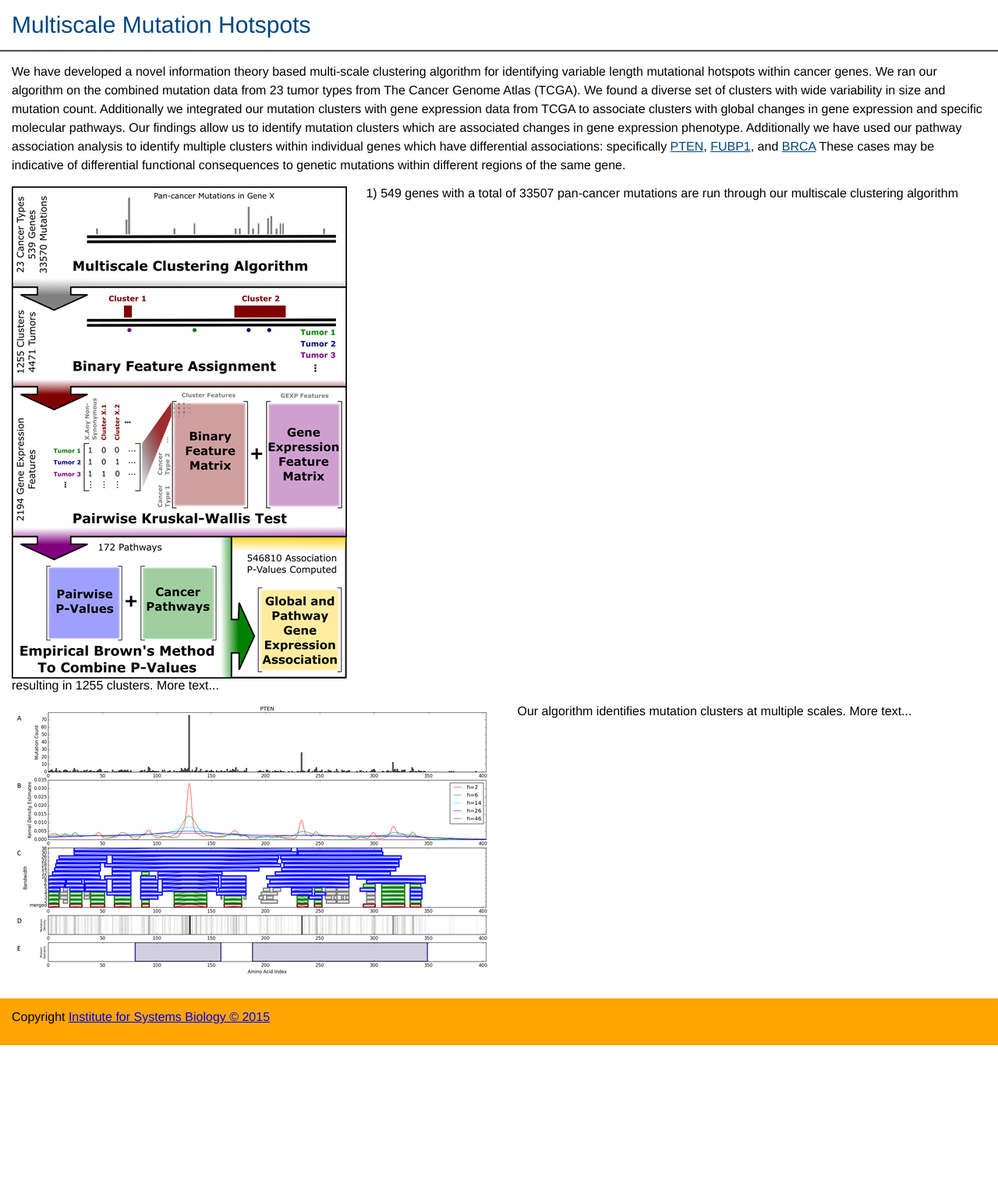
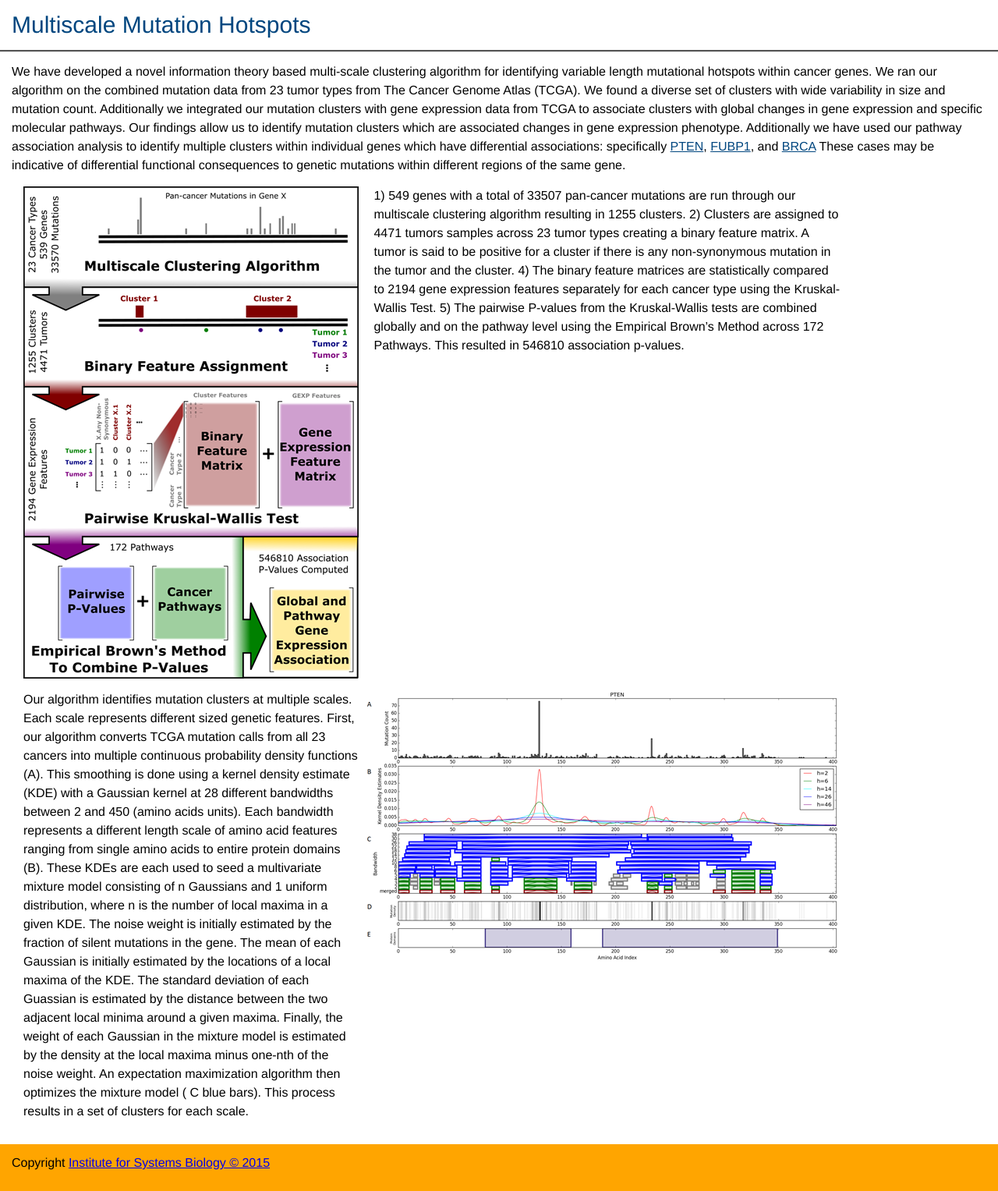
Before and after one commit to cancerregulome/multiscale-mutation-hotspots, a Flask app: page / in a window 1280 px wide. Shown: the whole page at 78% size. Before the commit the page ends 1340 px from the top, so only its background shows below. Run offline with Flask 2, Linux system fonts and the light colour scheme.

Commit message:
Uniform line height. Changed text positioning by images. Added text.

```diff
--- a/static/css/landing.css
+++ b/static/css/landing.css
@@ -1,4 +1,4 @@
-.abstract {
+.text-content {
     line-height: 1.5em;
 }
 
@@ -11,26 +11,32 @@
 }
 
 .method_summary {
-    display: block;
-    margin: 15px 0px;
-    text-align: left;
+    margin: 15px;
 }
 
 .method_summary img {
+    display: inline-block;
     vertical-align: top;
-    margin-right: 20px
+}
+
+.method_summary span {
+    display: inline-block;
+    padding: 0 15px 0 15px;
+    width: 600px;
 }
 
 .algorithm_overview {
-    display: block;
-    margin: 15px 0px;
-}
-
-.algorithm_overview {
-    text-align: left;
+    margin: 15px;
 }
 
 .algorithm_overview img {
+    display: inline-block;
     vertical-align: top;
     margin-right: 20px;
 }
+
+.algorithm_overview span {
+    display: inline-block;
+    text-align: left;
+    width: 430px;
+}
--- a/templates/hotspots/landing.html
+++ b/templates/hotspots/landing.html
@@ -5,7 +5,7 @@
 {% endblock %}
 {% block title %}Multiscale Mutation Hotspots{% endblock %}
 {%  block content %}
-    <div class="abstract">
+    <div class="abstract text-content">
         We have developed a novel information theory based multi-scale clustering algorithm for identifying variable
         length mutational hotspots within cancer genes. We ran our algorithm on the combined mutation data from 23 tumor
         types from The Cancer Genome Atlas (TCGA). We found a diverse set of clusters with wide variability in size and
@@ -16,21 +16,20 @@
         differential associations: specifically
         <a href="/seqpeek/?gene=PTEN&tumor=UCEC">PTEN</a>,
         <a href="/seqpeek/?gene=FUBP1&tumor=LGG">FUBP1</a>, and
-        <a href="/seqpeek/?gene=CDH1&tumor=UCEC">BRCA</a>
+        <a href="/seqpeek/?gene=CDH1&tumor=BRCA">BRCA</a>
         These cases may be indicative of differential
         functional consequences to genetic mutations within different regions of the same gene.
     </div>
     <div class="method_summary">
         <img width="430" height="631" src="static/img/methodology_summary.png"/>
-        <span>
-            1) 549 genes with a total of 33507 pan-cancer mutations are run through our multiscale clustering algorithm
-            resulting in 1255 clusters. More text...
+        <span class="text-content">
+            1) 549 genes with a total of 33507 pan-cancer mutations are run through our multiscale clustering algorithm resulting in 1255 clusters. 2) Clusters are assigned to 4471 tumors samples across 23 tumor types creating a binary feature matrix. A tumor is said to be positive for a cluster if there is any non-synonymous mutation in the tumor and the cluster. 4) The binary feature matrices are statistically compared to 2194 gene expression features separately for each cancer type using the Kruskal-Wallis Test. 5) The pairwise P-values from the Kruskal-Wallis tests are combined globally and on the pathway level using the Empirical Brown’s Method across 172 Pathways. This resulted in 546810 association p-values.
         </span>
     </div>
     <div class="algorithm_overview">
+        <span class="text-content">
+            Our algorithm identifies mutation clusters at multiple scales. Each scale represents different sized genetic features. First, our algorithm converts TCGA mutation calls from all 23 cancers into multiple continuous probability density functions (A). This smoothing is done using a kernel density estimate (KDE) with a Gaussian kernel at 28 different bandwidths between 2 and 450 (amino acids units). Each bandwidth represents a different length scale of amino acid features ranging from single amino acids to entire protein domains (B). These KDEs are each used to seed a multivariate mixture model consisting of n Gaussians and 1 uniform distribution, where n is the number of local maxima in a given KDE. The noise weight is initially estimated by the fraction of silent mutations in the gene. The mean of each Gaussian is initially estimated by the locations of a local maxima of the KDE. The standard deviation of each Guassian is estimated by the distance between the two adjacent local minima around a given maxima. Finally, the weight of each Gaussian in the mixture model is estimated by the density at the local maxima minus one-nth of the noise weight. An expectation maximization algorithm then optimizes the mixture model ( C blue bars). This process results in a set of clusters for each scale.
+        </span>
         <a href="/seqpeek/?gene=PTEN&tumor=UCEC"><img width="624" height="347" src="static/img/algorithm_overview.png"/></a>
-        <span>
-            Our algorithm identifies mutation clusters at multiple scales. More text...
-        </span>
     </div>
 {% endblock %}
```
